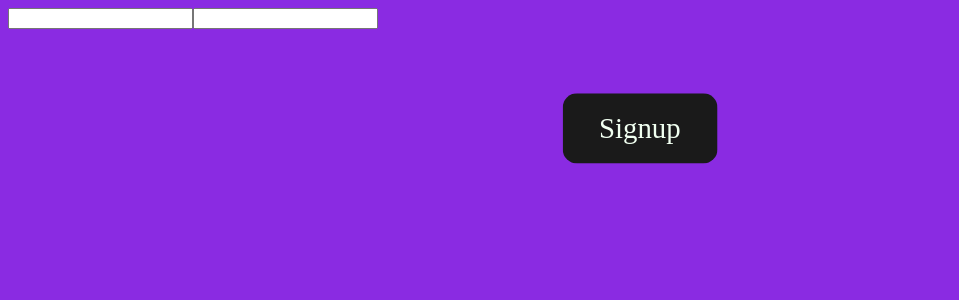
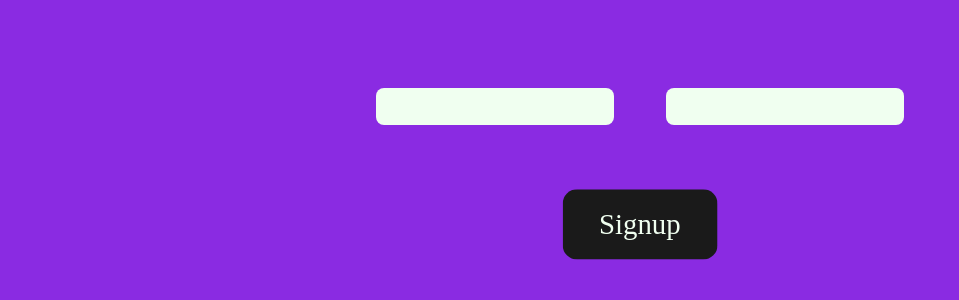
Before and after one commit to Gurrnos/DegreeProject-Node.js-vs-Python, a React (Vite) app in the folder frontend/: page /Signup in a window 1280 px wide. Shown: the top 300 px of the page, without its empty margins (0-959 px from the left). Built offline with nearby package versions, Linux system fonts and the light colour scheme.

Commit message:
some style ig

```diff
--- a/frontend/src/css/App.scss
+++ b/frontend/src/css/App.scss
@@ -28,7 +28,7 @@
         }
 
 }
-#loginWrapper {
+#LoginWrapper {
     display: flex;
     justify-content: center;
     align-items: center;
--- a/frontend/src/routes/Login.jsx
+++ b/frontend/src/routes/Login.jsx
@@ -51,7 +51,7 @@ const Login = () => {
   return (
     <>
       <form onSubmit={Login}>
-        <div id="loginWrapper">
+        <div id="LoginWrapper">
           <input
             type="text"
             id="username"
```
Also changed, not shown: 1 other file (tests, documents, lock files or other folders).
